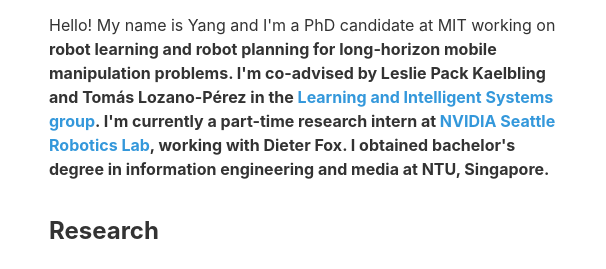
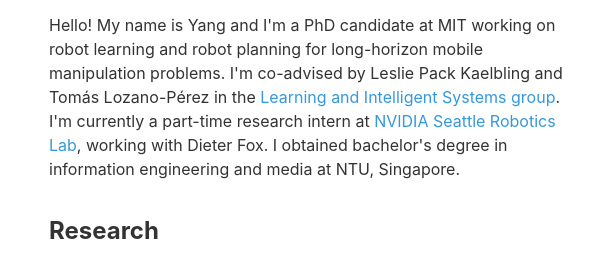
Before and after one commit to zt-yang/zhutian-yang-website, an Eleventy site: page index.njk in a window 1280 px wide. Shown: the part 184-453 px from the top of the page, 191-797 px from the left. Built offline with nearby package versions, Linux system fonts and the light colour scheme; Eleventy itself is replaced by a stand-in of ours; files that its build step writes are made by us from their sources; what @grimlink/eleventy-plugin-sass would draw is missing.

Commit message:
new work

```diff
--- a/index.11tydata.js
+++ b/index.11tydata.js
@@ -65,14 +65,14 @@ function extraInfo(options) {
   if (page !== "") {
     list.push(`<a href="${page}" target="_blank">Project Page</a>`)
   }
+  if (code !== "") {
+    list.push(`<a href="${code}" target="_blank">Github</a>`)
+  }
   if (talk !== "") {
     list.push(`<a href="${talk}" target="_blank">Talk</a>`)
   }
   if (demo !== "") {
     list.push(`<a href="${demo}" target="_blank">Video Demo</a>`)
-  }
-  if (code !== "") {
-    list.push(`<a href="${code}" target="_blank">Github</a>`)
   }
   for (const [medianame, mediaurl] of Object.entries(media)) {
     list.push(`<a href="${mediaurl}" target="_blank">${medianame}</a>`)
--- a/index.njk
+++ b/index.njk
@@ -101,7 +101,7 @@
               </a>
             </div>
             <p>Hello! My name is Yang and I'm a PhD candidate at MIT
-                working on <b>robot learning and robot planning for long-horizon mobile manipulation problems. I'm co-advised by Leslie Pack Kaelbling and Tomás Lozano-Pérez in the <a href="https://lis.csail.mit.edu/">Learning and Intelligent Systems group</a>. I'm currently a part-time research intern at <a href="https://research.nvidia.com/labs/srl/">NVIDIA Seattle Robotics Lab</a>, working with Dieter Fox. I obtained bachelor's degree in information engineering and media at NTU, Singapore.</p>
+                working on robot learning and robot planning for long-horizon mobile manipulation problems. I'm co-advised by Leslie Pack Kaelbling and Tomás Lozano-Pérez in the <a href="https://lis.csail.mit.edu/">Learning and Intelligent Systems group</a>. I'm currently a part-time research intern at <a href="https://research.nvidia.com/labs/srl/">NVIDIA Seattle Robotics Lab</a>, working with Dieter Fox. I obtained bachelor's degree in information engineering and media at NTU, Singapore.</p>
           </td>
           <td class="photo">
             <img src="https://raw.githubusercontent.com/zt-yang/zhutian-yang-website/main/img/zhutianyang.jpg?token=GHSAT0AAAAAABZLZPSEQFWPM4YB67NHZED4Y3CZFKQ" width="100%">
```
